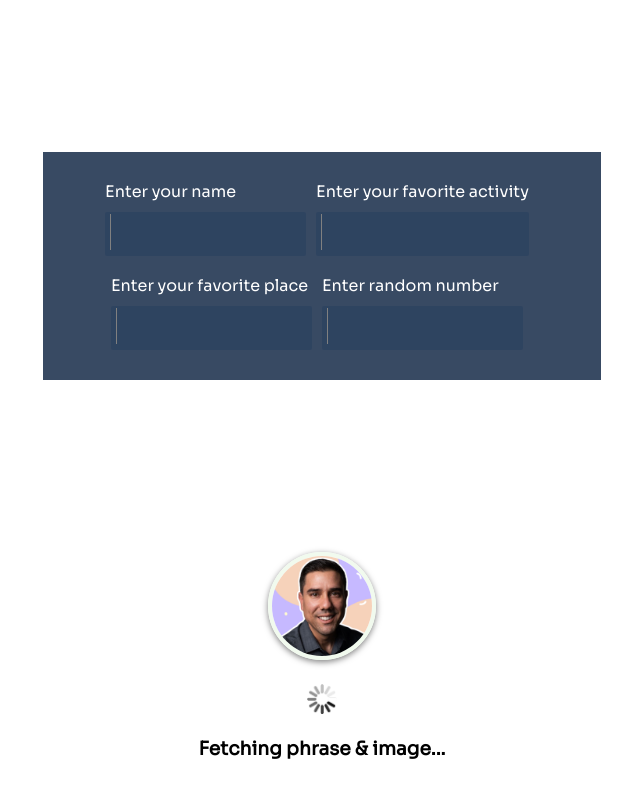
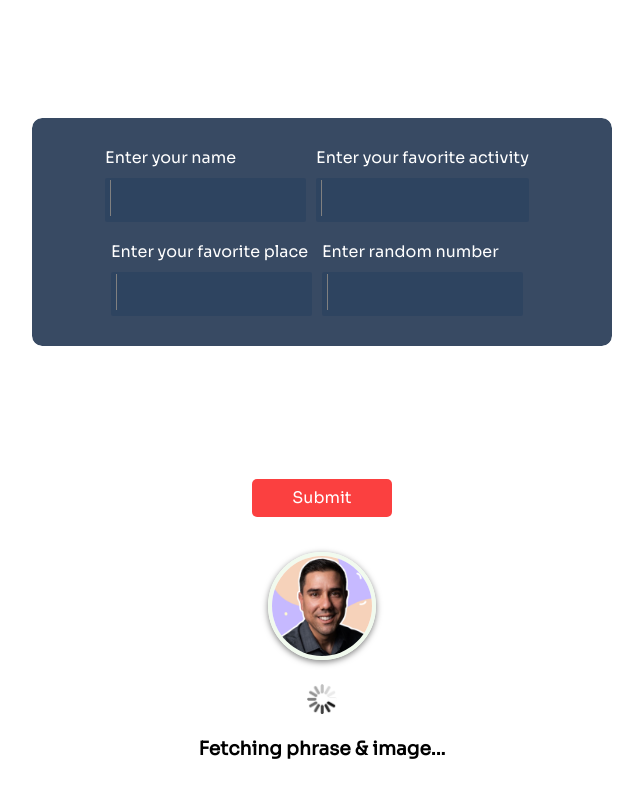
Before and after one commit to arcVaishali/Customised-Random-Quote-Generator, a website built with Vite: page index.html in a window 1280 px wide. Shown: the whole page, without its empty margins (318-961 px from the left). Built offline with nearby package versions, Linux system fonts and the light colour scheme; no server answers; a web font is replaced by a local one.

Commit message:
submit button added

```diff
--- a/index.css
+++ b/index.css
@@ -127,7 +127,8 @@ h3 {
     margin: auto 10px;
     border-radius:10px ;
     line-height: 2.5;
-    border: 11px solid white;
+    /* border: 11px solid white; */
+    outline: rgba(255, 255, 255, 0.806) solid 11px;
 }
 
 .val {
@@ -177,3 +178,17 @@ h3 {
         opacity: 0;
     }
 }
+
+.choiceBtn {
+    display : block ;
+    margin : 15px auto ;
+    text-align : center ;
+    background-color:rgba(250, 0, 0, 0.75) ;
+    border-radius: 5px;
+    padding : 10px ;
+    width : 20% ;
+}
+.choiceBtn a {
+    color : white ;
+    text-decoration: none;
+}
--- a/index.html
+++ b/index.html
@@ -11,25 +11,30 @@
         <div id="choice">
             <div class="val enter-name">
                 <label for="name">Enter your name</label>
-                <input type="text" name="" id="name"/>
+                <input type="text" name="" id="name" />
                 <i></i>
             </div>
             <div class="val enter-favactivity">
                 <label for="favactivity">Enter your favorite activity</label>
-                <input type="text" name="" id="favactivity" >
+                <input type="text" name="" id="favactivity" />
                 <i></i>
             </div>
             <div class="val enter-favplace">
                 <label for="favplace">Enter your favorite place</label>
-                <input type="text" name="" id="favplace" >
+                <input type="text" name="" id="favplace" />
                 <i></i>
             </div>
             <div class="val enter-random">
                 <label for="random">Enter random number</label>
-                <input type="number" name="" id="random">
+                <input type="number" name="" id="random" />
                 <i></i>
             </div>
 
+
+        </div>
+
+        <div class="choiceBtn">
+            <a href="#"> Submit </a>
         </div>
 
         <img class="avatar" src="avatar.jpg" alt="A headshot of the quote author" />
```
